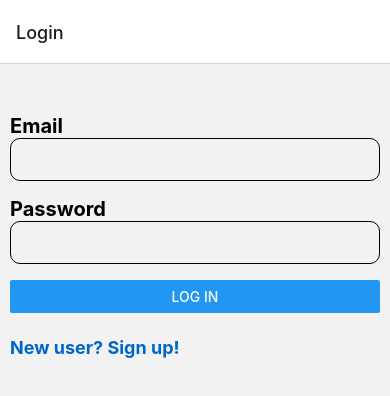
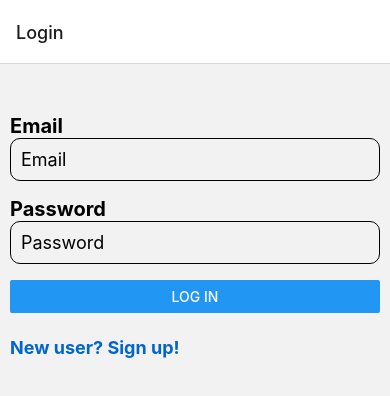
Before and after one commit to kylec43/FMBP, a React Native app: screen /Login in a window 390 px wide. Shown: the top 396 px of the page. Built offline with nearby package versions, Linux system fonts and the light colour scheme; no server answers.

Commit message:
add placeholder for Input

```diff
--- a/src/components/AuthForm.js
+++ b/src/components/AuthForm.js
@@ -11,6 +11,7 @@ function AuthForm({ email, password, buttonText, onChangeEmail, onChangePassword
             <Input
                 value={email}
                 onChangeText={onChangeEmail}
+                placeholder="Email"
             />
 
             <Text style={styles.label}>Password</Text>
@@ -18,6 +19,7 @@ function AuthForm({ email, password, buttonText, onChangeEmail, onChangePassword
                 value={password}
                 onChangeText={onChangePassword}
                 secure={true}
+                placeholder="Password"
             />
             <Button
                 title={buttonText ? buttonText : "Submit"}
--- a/src/components/Input.js
+++ b/src/components/Input.js
@@ -1,7 +1,7 @@
 import React from 'react';
 import { Text, TextInput, StyleSheet } from 'react-native';
 
-function TextEntry({value, onChangeText, style=null, autoCapitalize="none", autoCorrect=false, secure=false}) {
+function TextEntry({value, onChangeText, style=null, autoCapitalize="none", autoCorrect=false, placeholder="", secure=false}) {
 
 
     return (
@@ -13,6 +13,7 @@ function TextEntry({value, onChangeText, style=null, autoCapitalize="none", auto
                 autoCapitalize={autoCapitalize}
                 autoCorrect={autoCorrect}
                 secureTextEntry={secure}
+                placeholder={placeholder}
             />
         </>
     );
```
